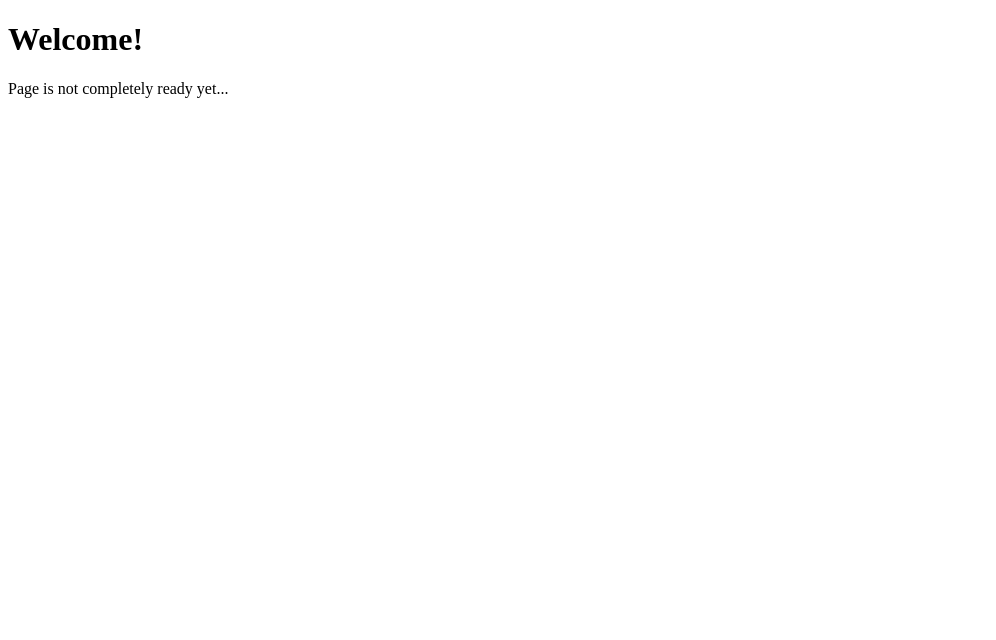
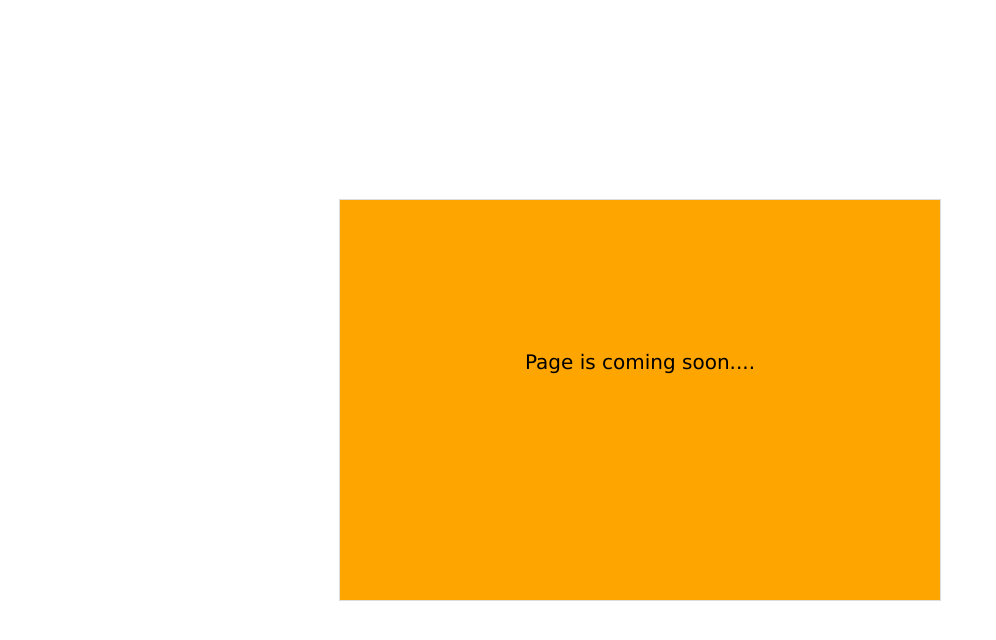
Before and after one commit to Cnaveen12/naveench.github.io, a plain HTML site: page index.html in a window 1280 px wide. Shown: the whole page, without its empty margins (0-996 px from the left). Drawn offline with Linux system fonts and the light colour scheme.

Commit message:
comming soon page

```diff
--- a/index.html
+++ b/index.html
@@ -6,12 +6,14 @@
     <meta http-equiv="X-UA-Compatible" content="IE=edge">
     <meta name="viewport" content="width=device-width, initial-scale=1.0">
     <title>NavKC</title>
+    <link rel="stylesheet" href="style.css">
 </head>
 
 <body>
-    <div>
-        <h1>Welcome!</h1>
-        <p>Page is not completely ready yet...</p>
+    <div class="header-container">
+        <div class="center-container">
+            <h1>Page is coming soon....</h1>
+        </div>
     </div>
 </body>
 
--- /dev/null
+++ b/style.css
@@ -0,0 +1,27 @@
+* {
+    margin: 0;
+    font-family: Verdana, Geneva, Tahoma, sans-serif;
+    font-size: 20px;
+    font-weight: 400;
+}
+
+
+.header-container {
+    display:flex;
+    justify-content: center;
+    align-items: center;
+    height: 40rem;
+
+}
+
+.header-container > div {
+    background-color: orange;
+    border: 1px solid gainsboro;
+    height:20rem;
+    width: 30rem;
+    text-align: center
+}
+
+.header-container > div > h1 {
+    margin-top:25%;
+}
```
